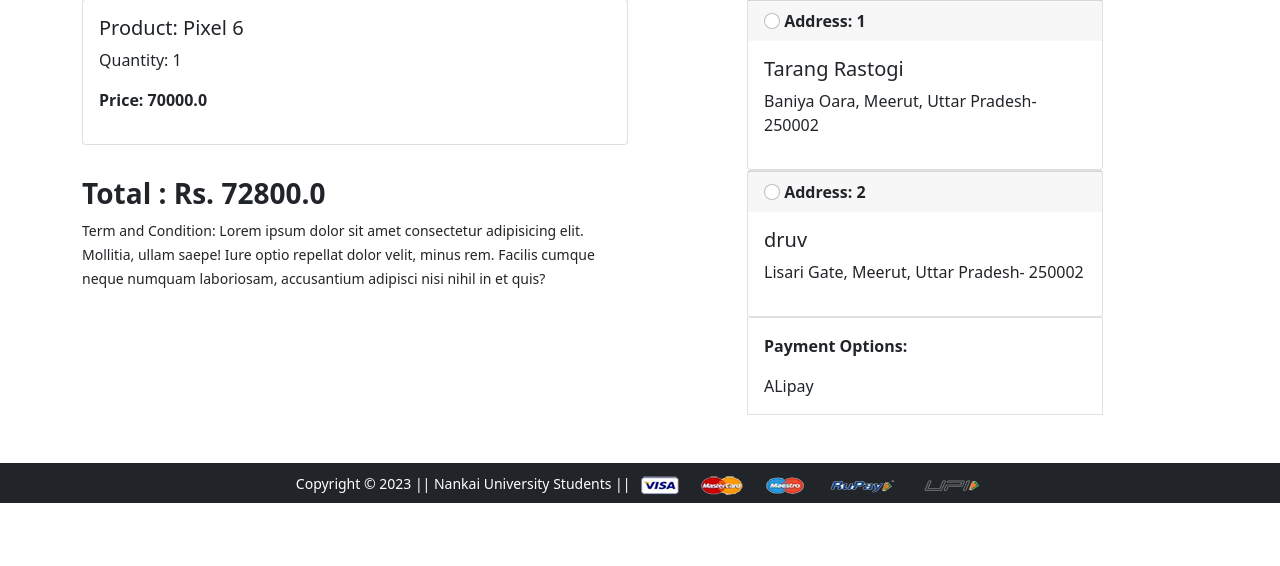
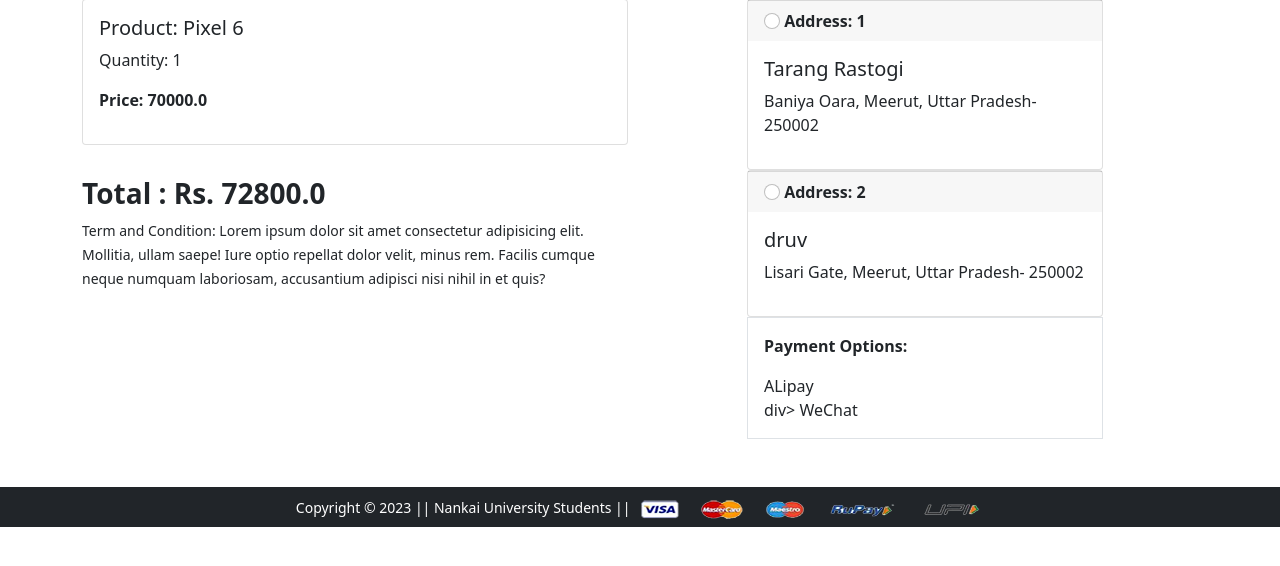
Before and after one commit to Hussain-Royesh/Ecommerce, a Django app: page /checkout/ in a window 1280 px wide; the page is wider, and only the part inside the window is pictured. Shown: the part 175-741 px from the top of that part. Run offline with Django 4.2, Linux system fonts and the light colour scheme; a user stored in the database is signed in; data comes from the database, SQL or seed files in the repository; some libraries are stand-ins or nearby versions.

Commit message:
wechat added

```diff
--- a/shopit/app/templates/app/checkout.html
+++ b/shopit/app/templates/app/checkout.html
@@ -49,6 +49,8 @@
         <!-- Set up a container element for the button -->
         <p class="fw-bold">Payment Options:</p>
         <div> ALipay</div>
+        div> WeChat</div>
+
         <div id="paypal-button-container"></div>
       </div>
     </form>
```
